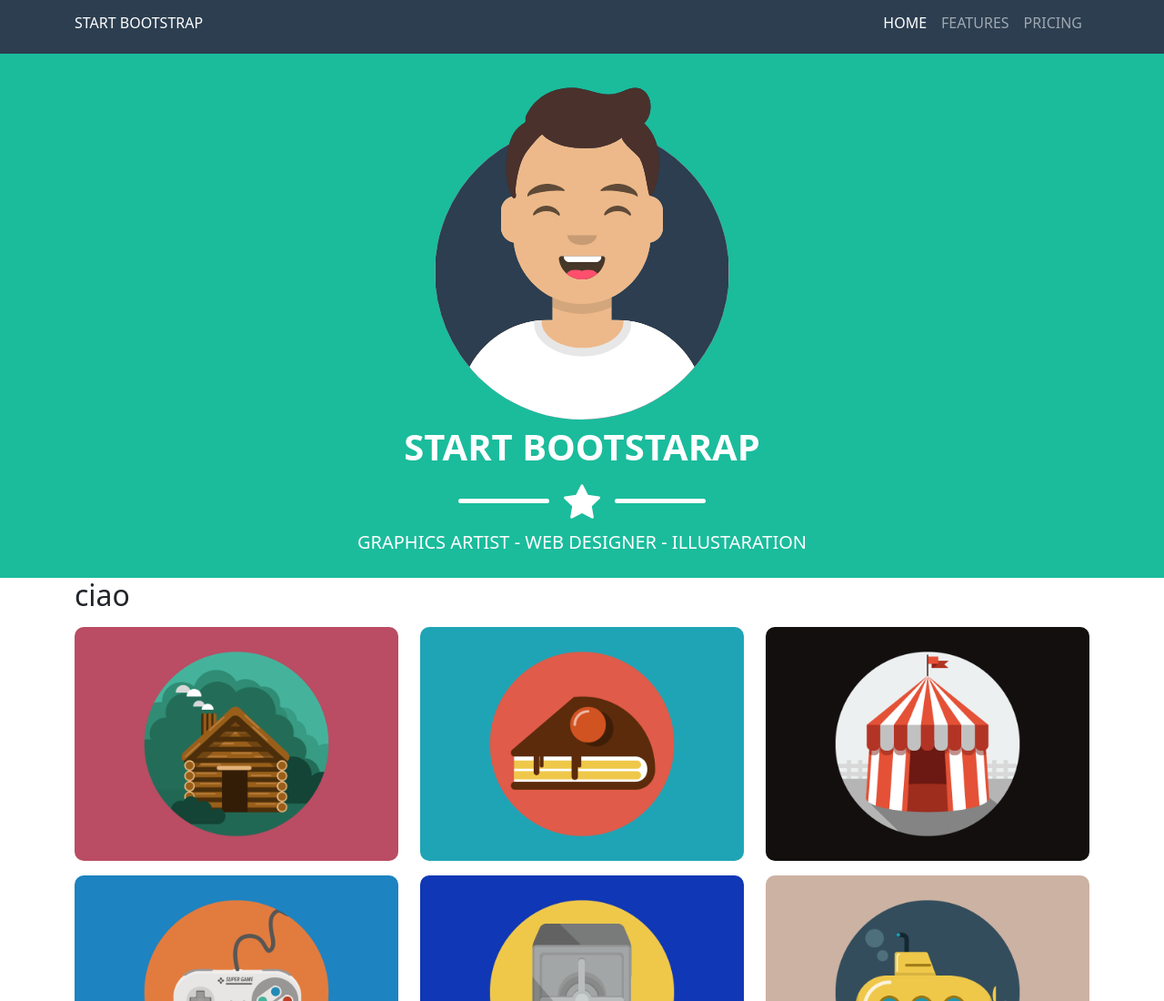
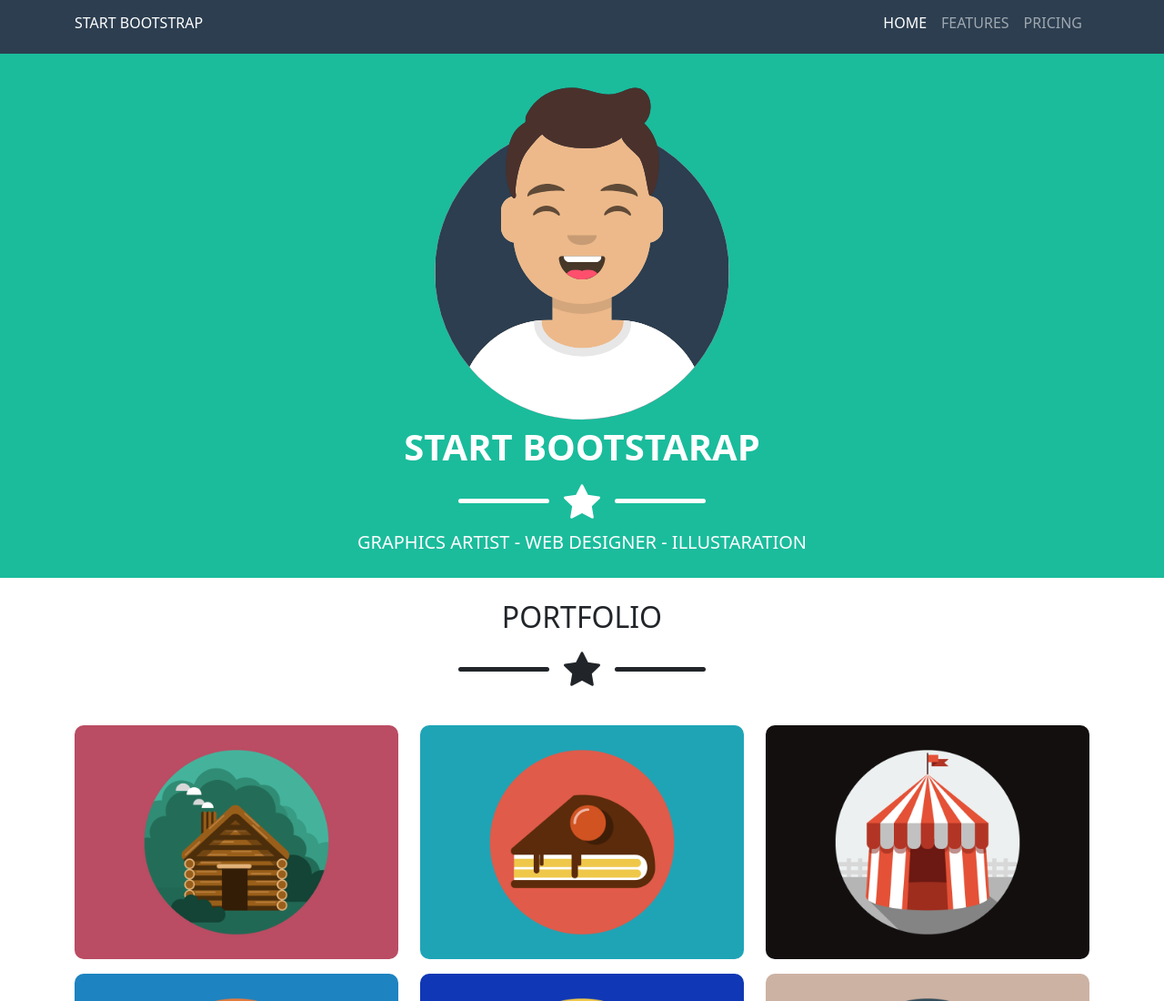
Before and after one commit to alelui/html-css-bootstrap-freelancer, a plain HTML site: page index.html in a window 1280 px wide. Shown: the top 1100 px of the page at 91% size. Drawn offline with nearby package versions, Linux system fonts and the light colour scheme.

Commit message:
Portwidotooooo

```diff
--- a/index.html
+++ b/index.html
@@ -73,9 +73,22 @@
 
         <section class="portfolio container">
 
-            <div class="titolo">
-                <h2>ciao</h2>
+            <div class="row fs-1 text-center text-uppercase py-4">
+
+                <div class="titolo col-12 ">
+                    <h2>Portfolio</h2>
+                </div>
+
+                <div class="col-12 d-flex justify-content-center align-items-center">
+
+                    <div class="widoto mx-3 rounded bg-dark"></div>
+                    <i class="bi bi-star-fill"></i>
+                    <div class="widoto mx-3 rounded bg-dark"></div>
+
+                </div>
+
             </div>
+
 
             <div class="row d-flex flex-wrap">
 
```
